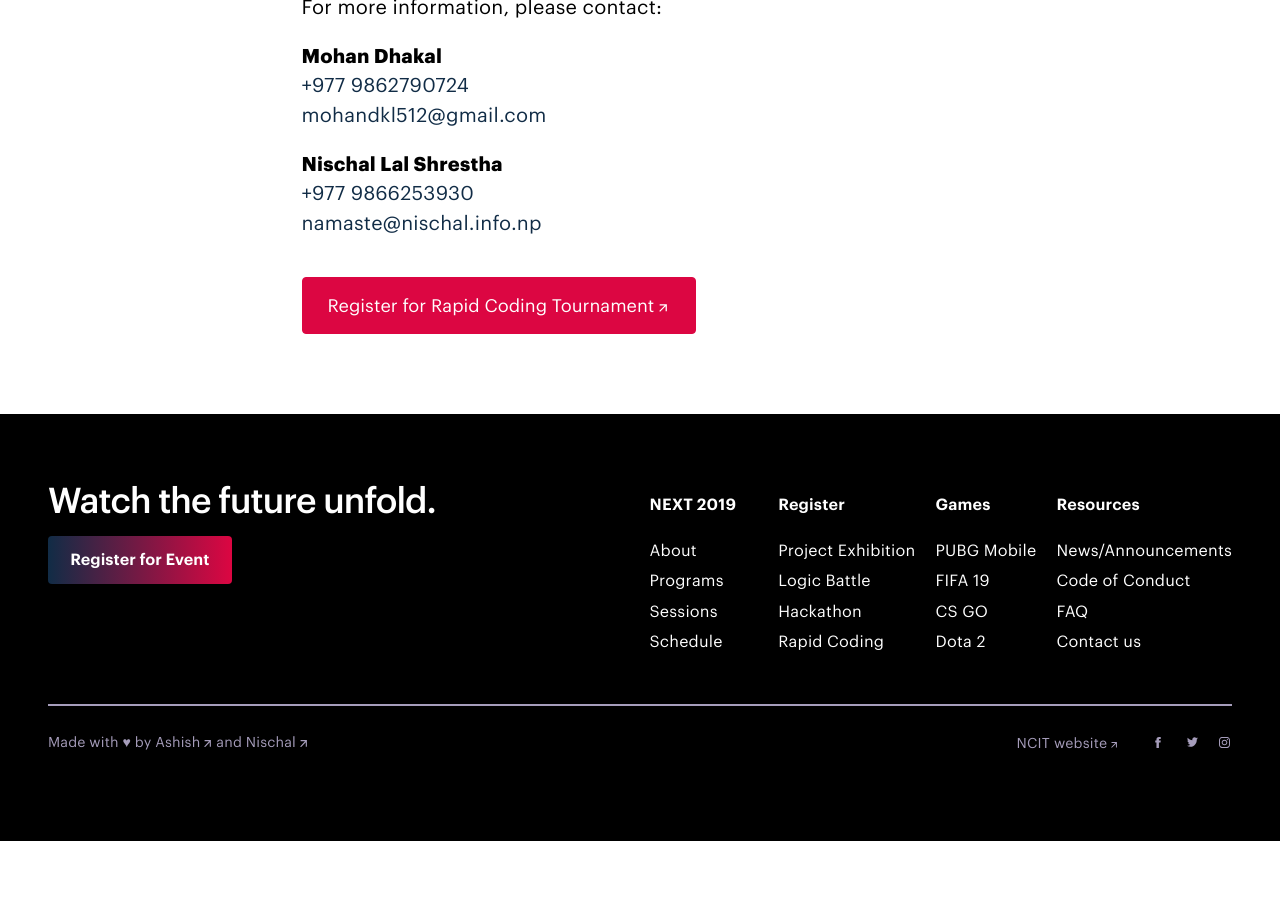
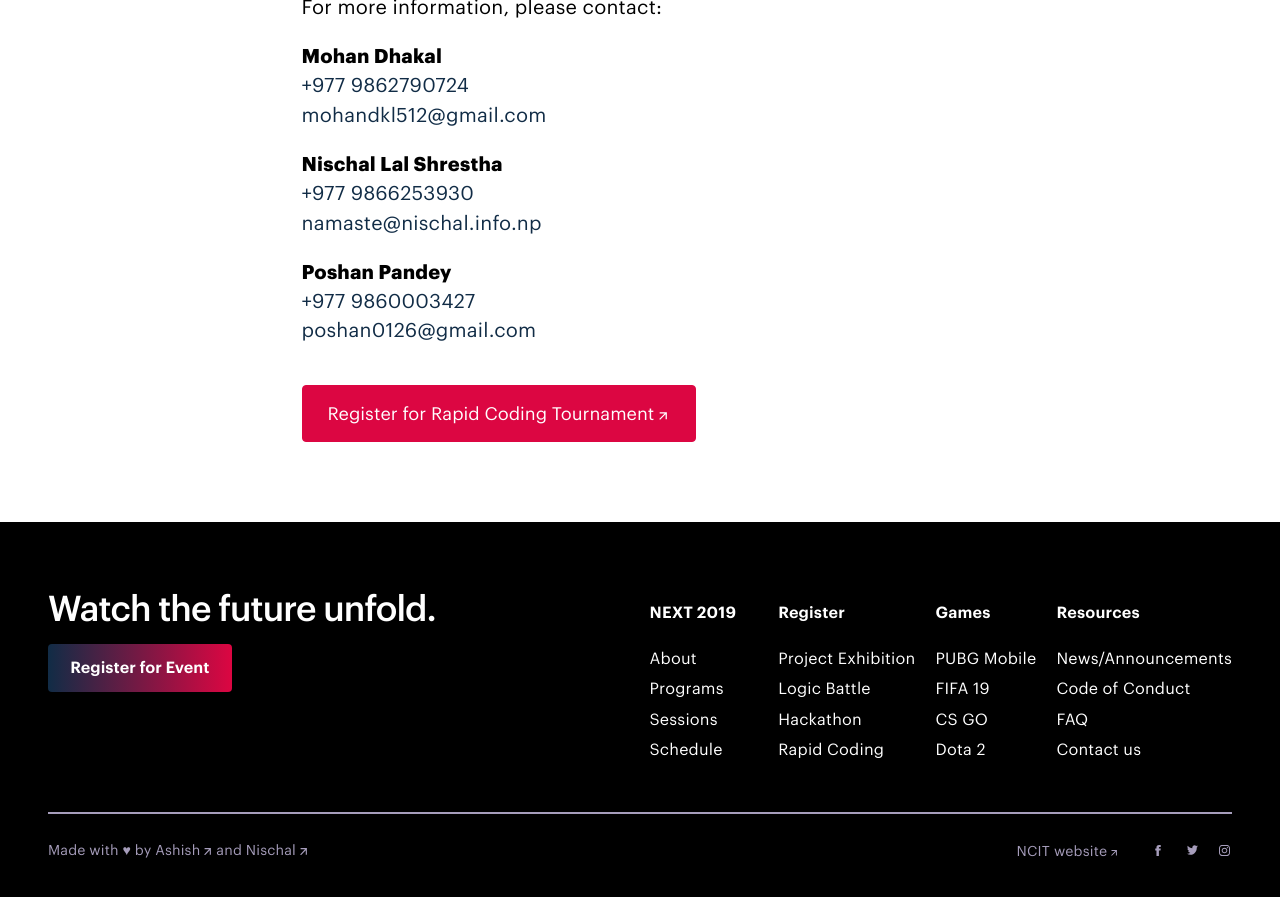
Before and after one commit to MegaMind98/dev, a Jekyll site: the page built from rapidcoding.html, in a window 1280 px wide and 900 px high, scrolled down 2922 px. Shown: the top 897 px of the window. Built offline with Jekyll 4.4.1, drawn with Linux system fonts in a browser that asks for light colours; before the commit the page ends 3763 px from its top, so only the background shows below that.

Commit message:
Update rapidcoding.html

```diff
--- a/rapidcoding.html
+++ b/rapidcoding.html
@@ -91,6 +91,11 @@ permalink: /rapid-coding-at-next/
       <p><strong>Nischal Lal Shrestha </strong>
       <br/><a href="+977 9866253930">+977 9866253930</a><br />
            <a href="mailto:namaste@nischal.info.np">namaste@nischal.info.np</a></p>
+
+        <p><strong>Poshan Pandey</strong>
+      <br/><a href="+977 9860003427">+977 9860003427</a><br />
+           <a href="mailto:poshan0126@gmail.com">poshan0126@gmail.com</a></p>
+
            <br />
 
       <a class="c-button c-button--outbound" href="{{ '/rapid-coding-at-next/registration/' | prepend: site.baseurl}}" target="_blank">Register for Rapid Coding Tournament</a>
```
